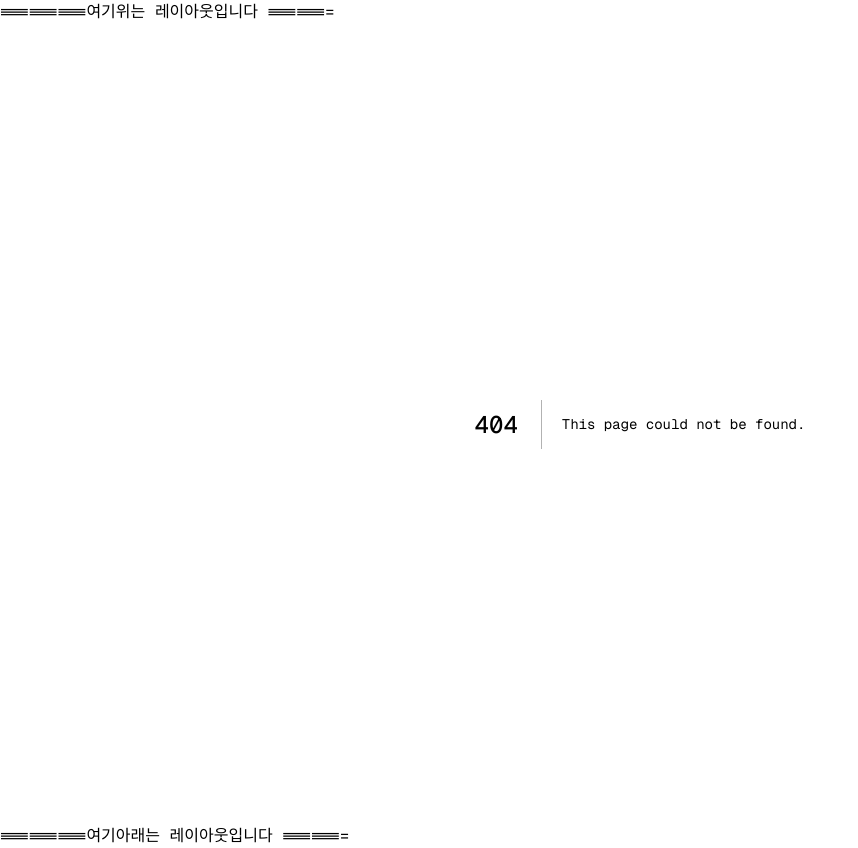
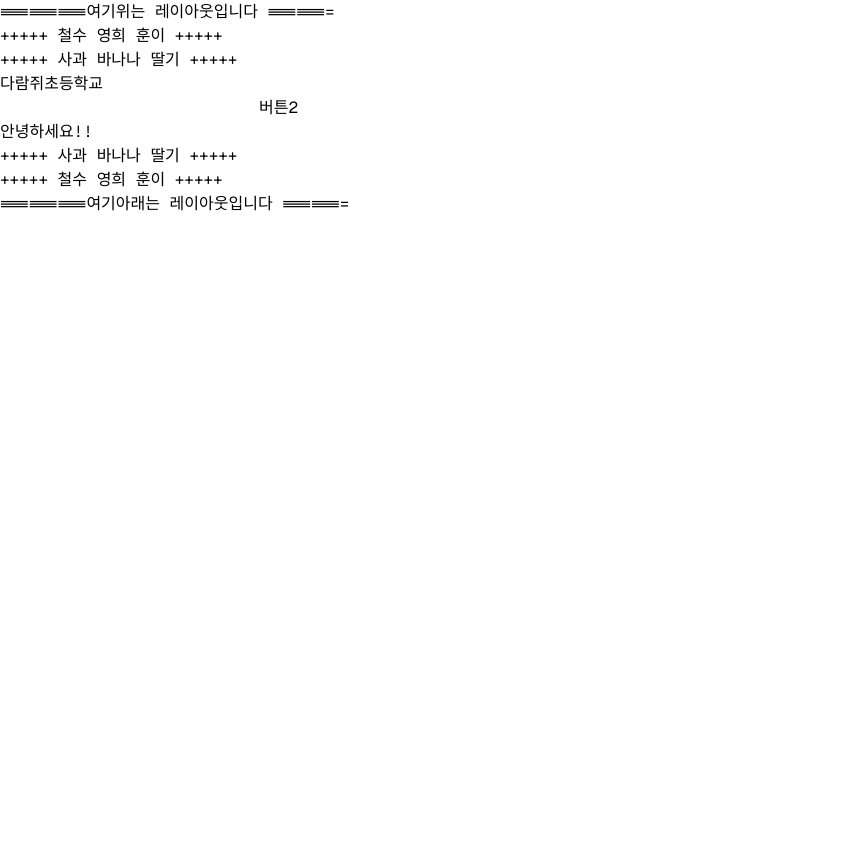
Before and after one commit to devDingco/lecture-code, a Next.js app in the folder class-example/my-app/: page /section13/13-03-props-children2 in a window 1280 px wide. Before the commit this address had no page. Shown: the whole page, without its empty margins (0-858 px from the left). After the commit the page ends 800 px from the top, so only its background shows below. Built offline with nearby package versions, Linux system fonts and the light colour scheme.

Commit message:
Section13 13-03-props-children2 까지 완료

```diff
--- /dev/null
+++ b/class-example/my-app/src/app/section13/13-01-props/page.tsx
@@ -0,0 +1,23 @@
+"use client";
+
+import Box from "@/components/13-01-props";
+
+export default function 페이지() {
+  // 1. props로 값 넘기기
+  //   return (
+  //     <>
+  //       <div>+++++ 철수 영희 훈이 +++++</div>
+  //       <Box apple={3} />
+  //       <div>+++++ 철수 영희 훈이 +++++</div>
+  //     </>
+  //   );
+
+  // 2. props로 JSX 넘기기
+  return (
+    <>
+      <div>+++++ 철수 영희 훈이 +++++</div>
+      <Box apple={<button>버튼</button>} />
+      <div>+++++ 철수 영희 훈이 +++++</div>
+    </>
+  );
+}
--- /dev/null
+++ b/class-example/my-app/src/app/section13/13-02-props-children1/page.tsx
@@ -0,0 +1,36 @@
+"use client";
+
+import Box from "@/components/13-02-props-children1";
+
+export default function 페이지() {
+  // 1. children 넘기기 1번째 방식
+  // return (
+  //   <>
+  //     <div>+++++ 철수 영희 훈이 +++++</div>
+  //     <Box children={<button>버튼1</button>} />
+  //     <div>+++++ 철수 영희 훈이 +++++</div>
+  //   </>
+  // );
+
+  // 2. children 넘기기 2번째 방식
+  return (
+    <>
+      <div>+++++ 철수 영희 훈이 +++++</div>
+      <Box>
+        <button>버튼2</button>
+      </Box>
+      <div>+++++ 철수 영희 훈이 +++++</div>
+    </>
+  );
+
+  // 3. 만약, 둘 다 있으면...?
+  // return (
+  //   <>
+  //     <div>+++++ 철수 영희 훈이 +++++</div>
+  //     <Box children={<button>버튼1</button>}>
+  //       <button>버튼2</button>
+  //     </Box>
+  //     <div>+++++ 철수 영희 훈이 +++++</div>
+  //   </>
+  // );
+}
--- /dev/null
+++ b/class-example/my-app/src/app/section13/13-03-props-children2/page.tsx
@@ -0,0 +1,20 @@
+"use client";
+
+import Box from "@/components/13-03-props-children2";
+
+export default function 페이지() {
+  return (
+    <>
+      <div>+++++ 철수 영희 훈이 +++++</div>
+      {/* 쏙들어가기! 땡겨오기! */}
+      <Box school="다람쥐초등학교">
+        <div>
+          <input type="text" />
+          <button>버튼2</button>
+          <div>안녕하세요!!</div>
+        </div>
+      </Box>
+      <div>+++++ 철수 영희 훈이 +++++</div>
+    </>
+  );
+}
--- /dev/null
+++ b/class-example/my-app/src/components/13-01-props/index.tsx
@@ -0,0 +1,11 @@
+"use client";
+
+export default function Box({ apple }) {
+  return (
+    <>
+      <div>+++++ 사과 바나나 딸기 +++++</div>
+      <div>{apple}</div>
+      <div>+++++ 사과 바나나 딸기 +++++</div>
+    </>
+  );
+}
--- /dev/null
+++ b/class-example/my-app/src/components/13-02-props-children1/index.tsx
@@ -0,0 +1,11 @@
+"use client";
+
+export default function Box({ children }) {
+  return (
+    <>
+      <div>+++++ 사과 바나나 딸기 +++++</div>
+      <div>{children}</div>
+      <div>+++++ 사과 바나나 딸기 +++++</div>
+    </>
+  );
+}
--- /dev/null
+++ b/class-example/my-app/src/components/13-03-props-children2/index.tsx
@@ -0,0 +1,12 @@
+"use client";
+
+export default function Box({ children, school }) {
+  return (
+    <>
+      <div>+++++ 사과 바나나 딸기 +++++</div>
+      <div>{school}</div>
+      <div>{children}</div>
+      <div>+++++ 사과 바나나 딸기 +++++</div>
+    </>
+  );
+}
```
